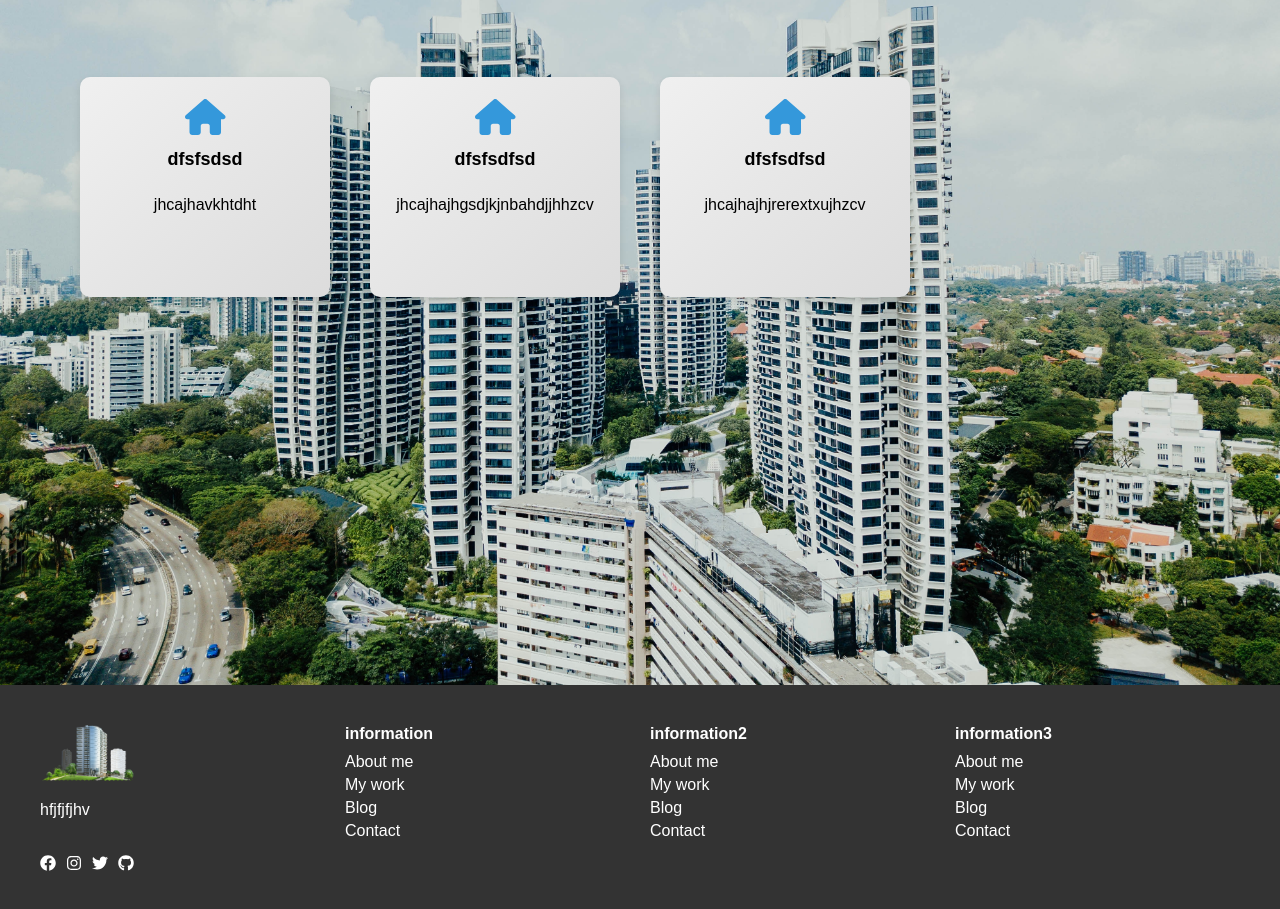
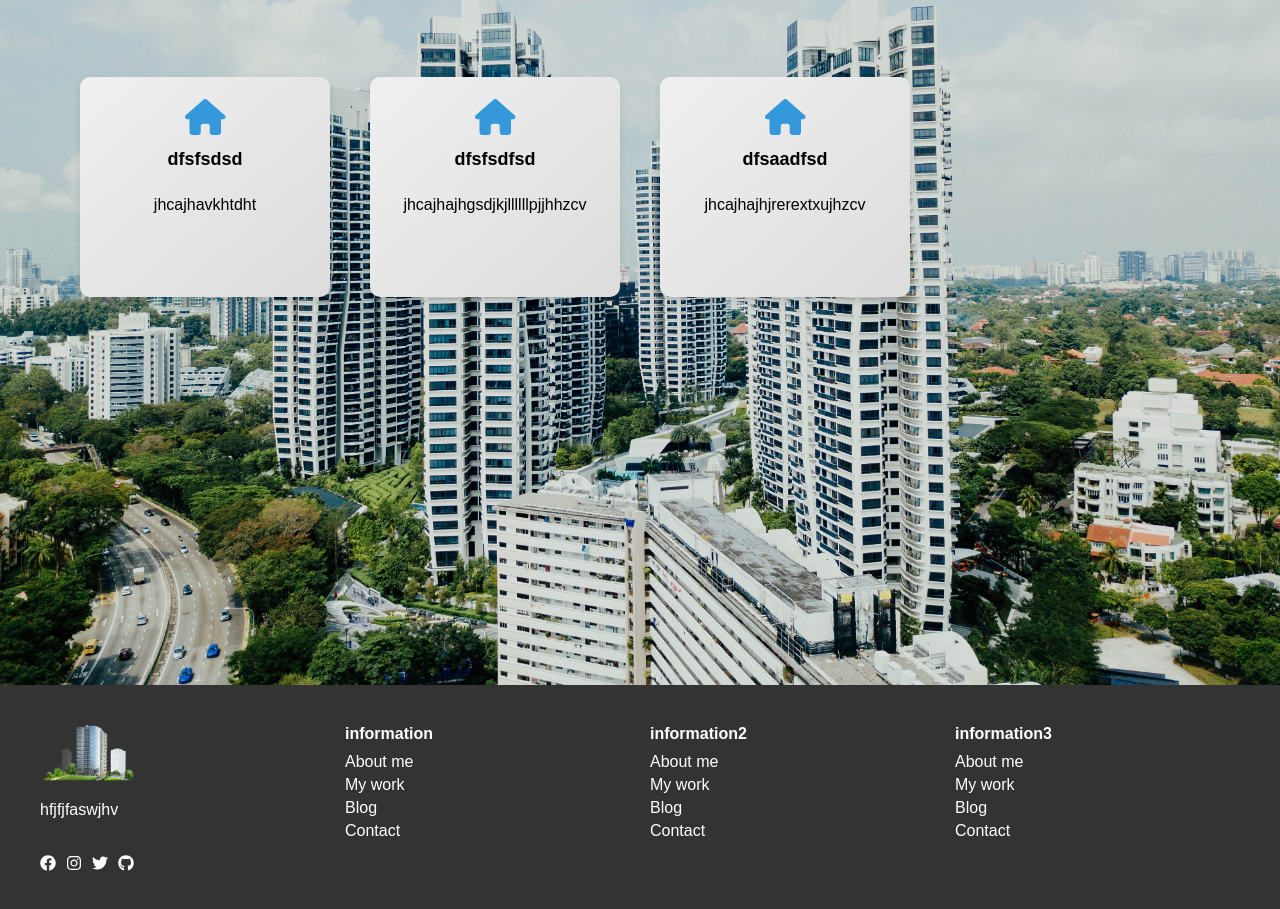
Before and after one commit to nimeshkk/Apartment_Site, a React (Create React App) app: page / in a window 1280 px wide. Shown: the part 1747-2656 px from the top of the page. Built offline with nearby package versions, Linux system fonts and the light colour scheme.

Commit message:
update 4.1

```diff
--- a/src/components/footer/footer.js
+++ b/src/components/footer/footer.js
@@ -11,7 +11,7 @@ export default function footer() {
             <div className='footer-logo'>
                 <img src={logo} alt='logo' />
             </div>
-            <p>hfjfjfjhv</p>
+            <p>hfjfjfaswjhv</p>
             <div className='social-icon-footer'>
             <FaFacebook/>
             <FaInstagram/>
--- a/src/components/info/info.js
+++ b/src/components/info/info.js
@@ -41,7 +41,7 @@ export default function Info() {
               <FontAwesomeIcon icon={faHouse} />
             </div>
             <span className='cardTitle'>dfsfsdfsd</span>
-            <p>jhcajhajhgsdjkjnbahdjjhhzcv</p>
+            <p>jhcajhajhgsdjkjllllllpjjhhzcv</p>
           </div>
         </div>
 
@@ -50,7 +50,7 @@ export default function Info() {
             <div className='infoIcon'>
               <FontAwesomeIcon icon={faHouse} />
             </div>
-            <span className='cardTitle'>dfsfsdfsd</span>
+            <span className='cardTitle'>dfsaadfsd</span>
             <p>jhcajhajhjrerextxujhzcv</p>
           </div>
         </div>
```
